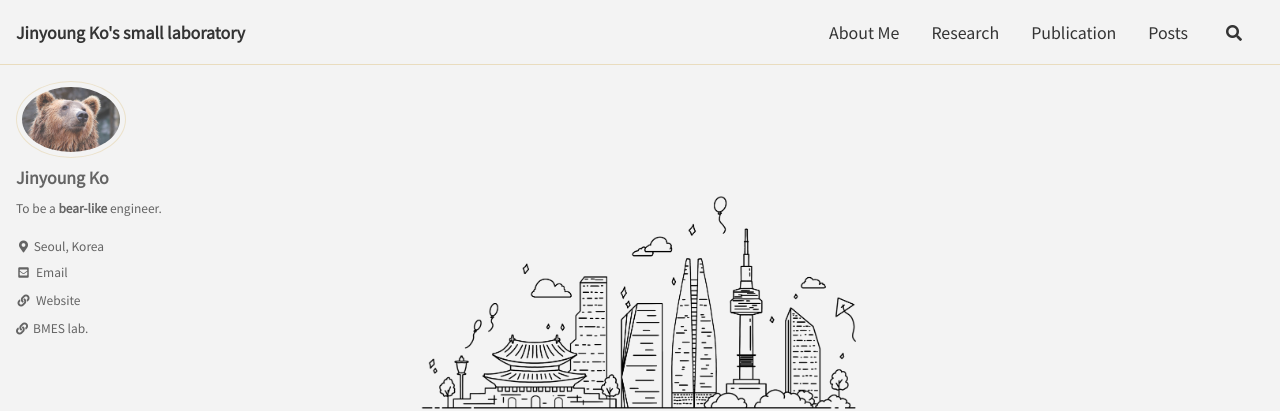
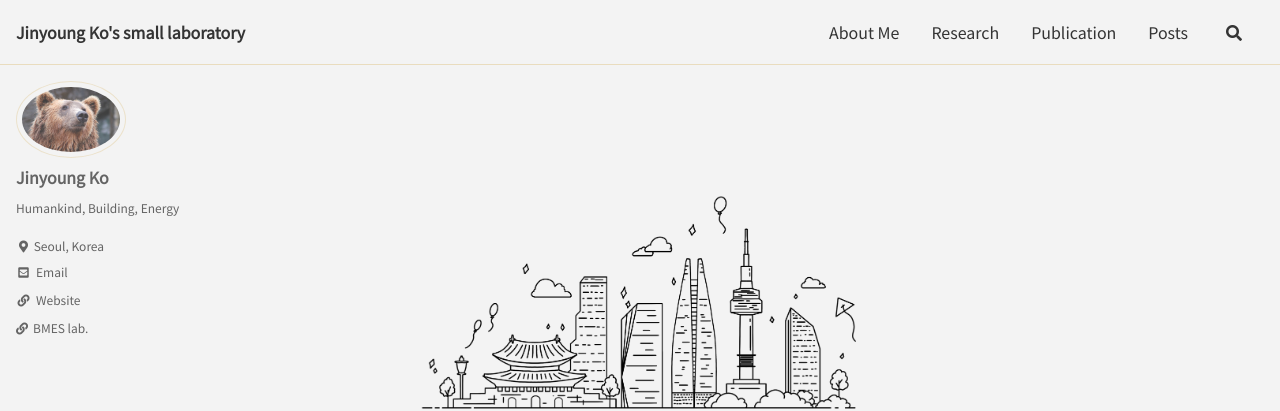
Before and after one commit to jinyoungko96/jinyoungko96.github.io, a Jekyll site: the page built from index.html, in a window 1280 px wide. Shown: the top 411 px of the page. Built offline with Jekyll 4.4.1, drawn with Linux system fonts in a browser that asks for light colours; cached includes are drawn as plain includes; the list of posts is cut into pages by our own code.

Commit message:
Update _config.yml

```diff
--- a/_config.yml
+++ b/_config.yml
@@ -103,7 +103,7 @@ analytics:
 author:
   name             : "Jinyoung Ko"
   avatar           : "/assets/images/bio-photo.jpg"
-  bio              : "To be a **bear-like** engineer."
+  bio              : "Humankind, Building, Energy"
   location         : "Seoul, Korea"
   email            : #"hamonick224@hanyang.ac.kr"
   links:
```
